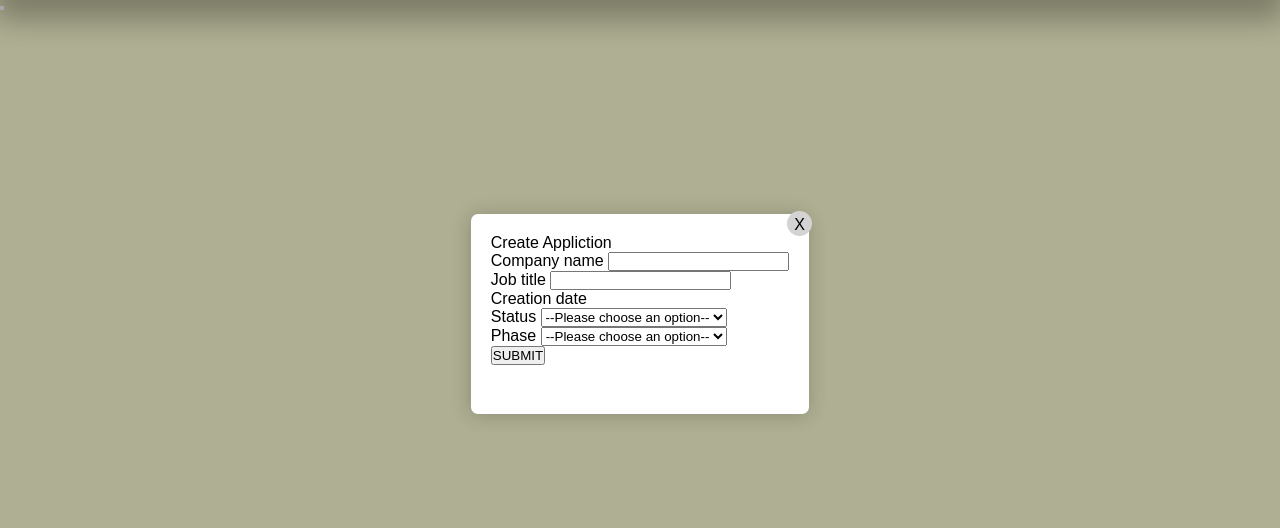
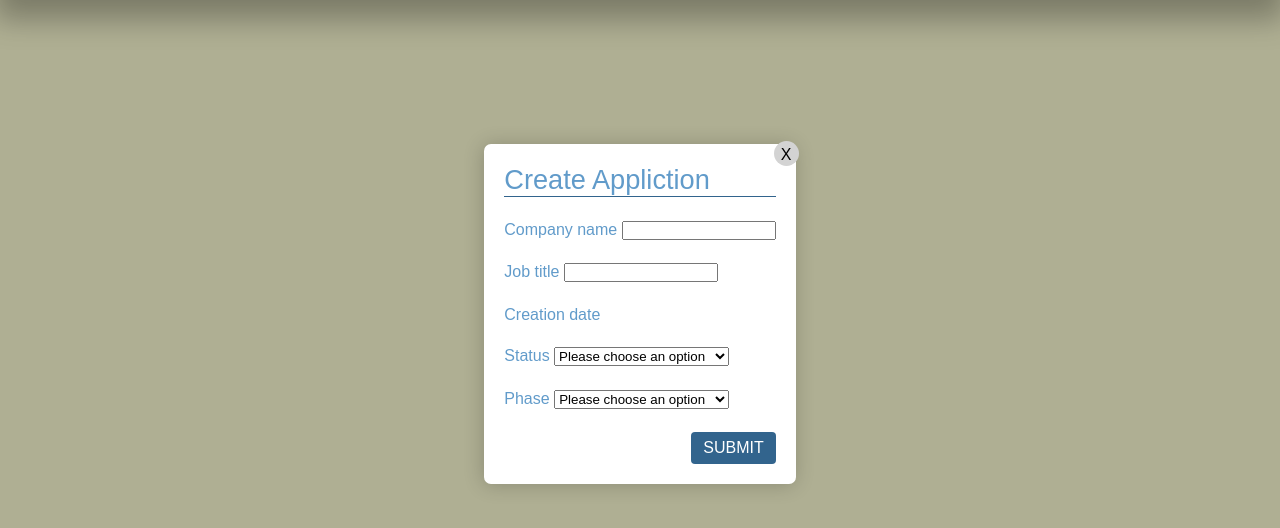
Before and after one commit to AdiAmoyal/ATS---Candidats---Project, a website built with webpack: page src/index.html in a window 1280 px wide. Both pictures are taken after a click on the button "+ Create Application". Shown: the part 86-614 px from the top of the page. Built offline with nearby package versions, Linux system fonts and the light colour scheme.

Commit message:
Edit form create application

```diff
--- a/src/index.html
+++ b/src/index.html
@@ -22,5 +22,3 @@
 </body>
 
 </html>
-
-<button></button>
--- a/src/js/index.js
+++ b/src/js/index.js
@@ -9,32 +9,32 @@ const newApplicationForm = `
         <p class="form__create-application--headline">Create Appliction</p>
         <div class="row">
             <label>Company name</label>
-            <input name="company_name" type="text" />
+            <input class="form__create-application--input" name="company_name" type="text" />
         </div>
         <div class="row">
             <label>Job title</label>
-            <input name="job_title" type="text" />
+            <input class="form__create-application--input" name="job_title" type="text" />
         </div>
         <div class="row">
             <label>Creation date</label>
         </div>
         <div class="row">
             <label>Status</label>
-            <select name="status">
-            <option value="">--Please choose an option--</option>
+            <select class="form__create-application--select" name="status">
+            <option value="">Please choose an option</option>
             <option value="Availble">Availble</option>
             <option value="Disable">Disable</option>
             </select>
         </div>
         <div class="row">
             <label>Phase</label>
-            <select name="phase">
-            <option value="">--Please choose an option--</option>
+            <select class="form__create-application--select" name="phase">
+            <option value="">Please choose an option</option>
             <option value="HR">HR</option>
             <option value="Technical">Technical</option>
             </select>
         </div>
-        <button type="submit" id="btnSubmit">SUBMIT</button>
+        <button class="btn btn__submit" type="submit" id="btnSubmit">SUBMIT</button>
     </form>
 `;
 
--- a/src/styles/base.scss
+++ b/src/styles/base.scss
@@ -2,6 +2,7 @@
 @import "btn";
 @import "header";
 @import "popup";
+@import "form";
 
 * {
   padding: 0;
--- /dev/null
+++ b/src/styles/form.scss
@@ -0,0 +1,33 @@
+.form {
+    display: flex;
+    flex-direction: column;
+    justify-content: space-between;
+    align-items: flex-start;
+
+    &__create-application {
+        min-width: 250px;
+        min-height: 300px;
+        color: rgb(97, 155, 202);
+
+        &--headline {
+            font-size: 1.7rem;
+            width: 100%;
+            border-bottom: 1px solid rgb(50, 100, 141);
+        }
+
+        &--input {
+            width: 150px;
+        }
+
+        &--select {
+            width: 175px;
+        }
+    }
+}
+
+.btn__submit {
+    font-size: 1rem;
+    padding: 7px 12px;
+    background-color: rgb(50, 100, 141);
+    align-self: flex-end;
+}
```
